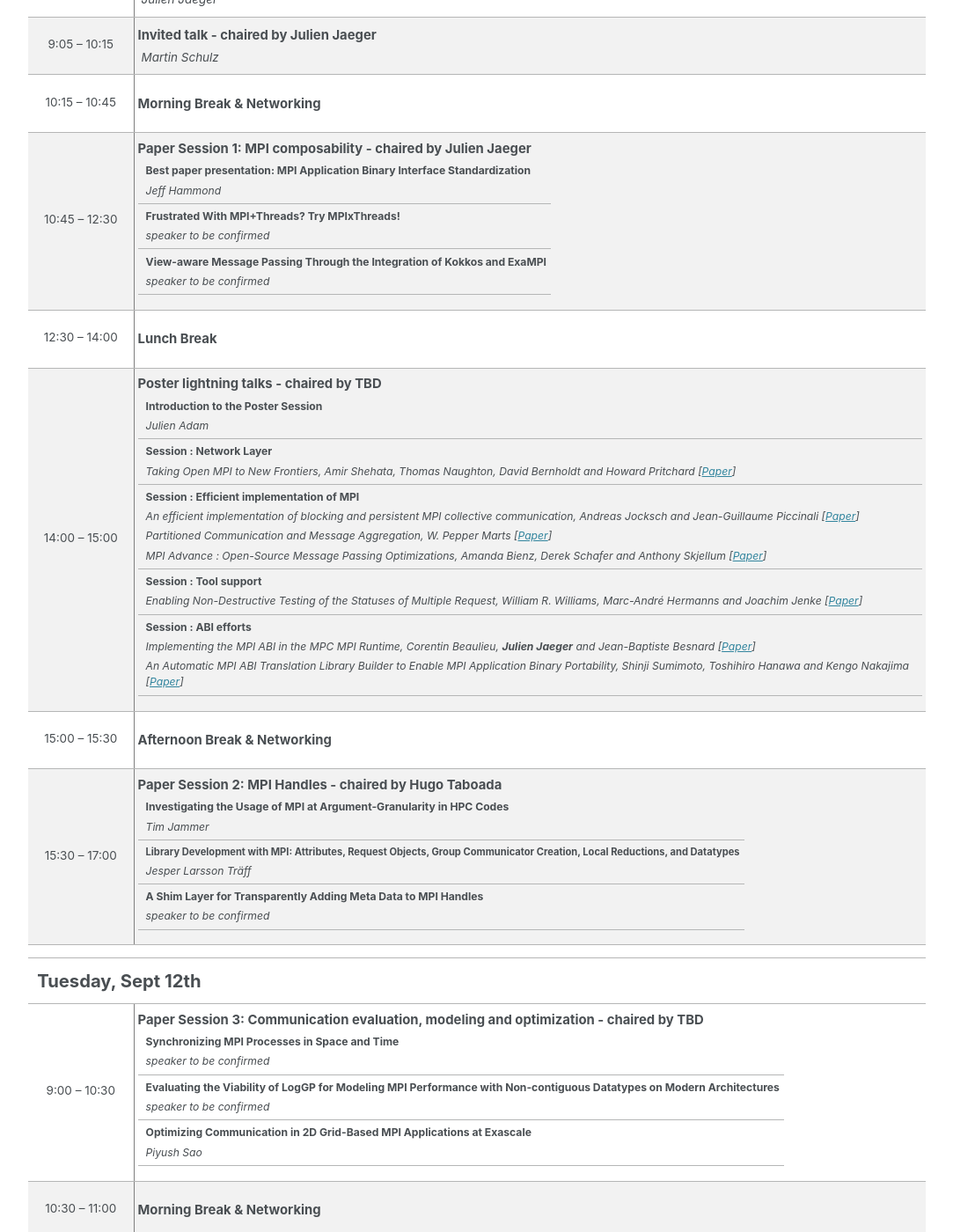
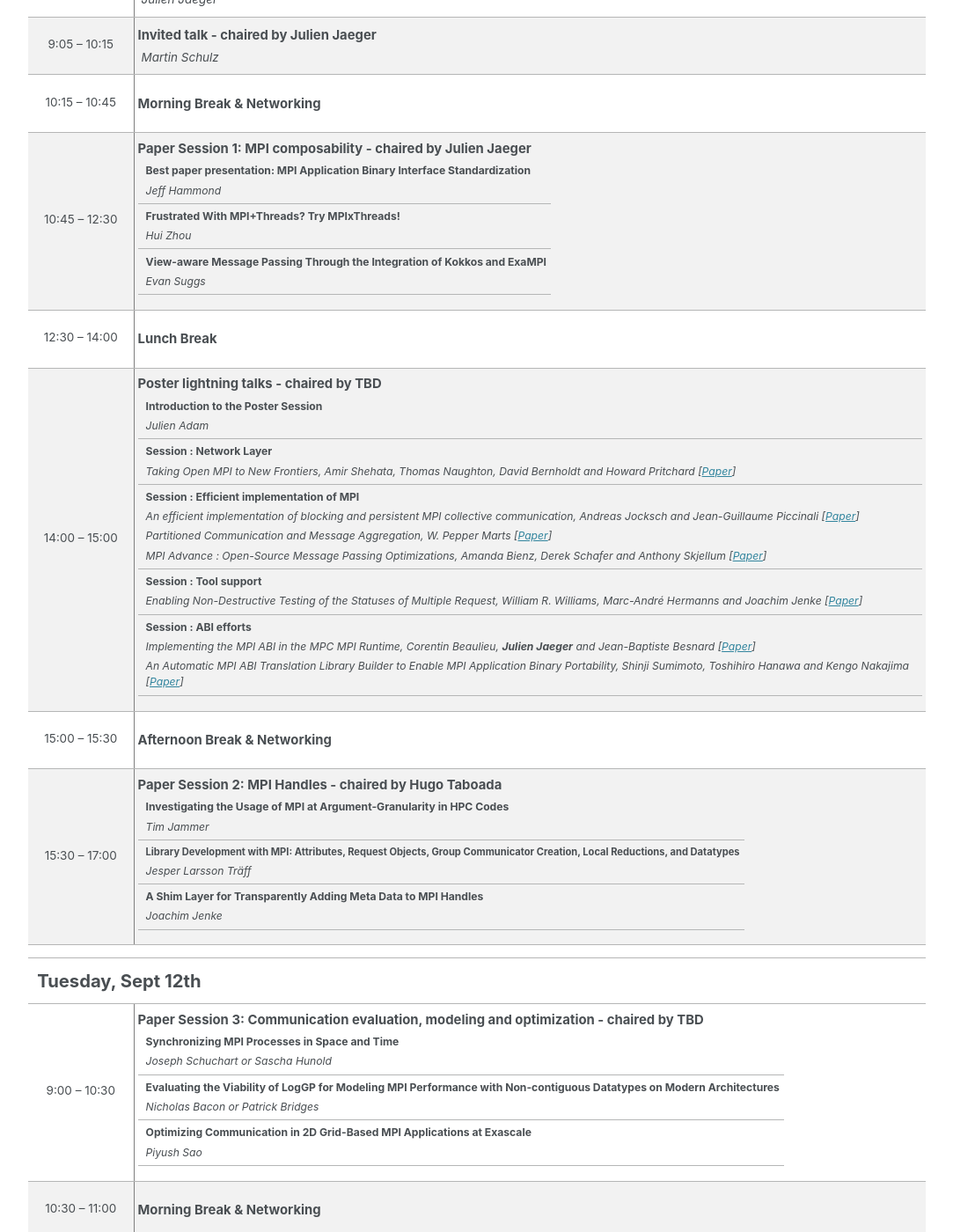
Before and after one commit to eurompi23/eurompi23.github.io, a Jekyll site: the page built from _pages/program.md, in a window 1280 px wide and 1400 px high, scrolled down 702 px. Shown: the whole window at 88% size, without its empty margins (96-1179 px from the left). Built offline with Jekyll 4.4.1, drawn with Linux system fonts in a browser that asks for light colours; cached includes are drawn as plain includes; some of the changed text lies outside the part shown.

Commit message:
update speakers

```diff
--- a/_pages/program.md
+++ b/_pages/program.md
@@ -207,13 +207,13 @@ Zoom link (coming soon)</td>
             <tr>
               <td>
                 <div style="font-weight:bold;padding-left:4px;font-size:1.20em">Frustrated With MPI+Threads? Try MPIxThreads!</div>
-                <div style="padding-top:4px;padding-left:4px;font-size:1.20em;font-style:italic">speaker to be confirmed</div>
+                <div style="padding-top:4px;padding-left:4px;font-size:1.20em;font-style:italic">Hui Zhou</div>
               </td>
             </tr>
             <tr>
               <td>
                 <div style="font-weight:bold;padding-left:4px;font-size:1.20em">View-aware Message Passing Through the Integration of Kokkos and ExaMPI</div>
-                <div style="padding-top:4px;padding-left:4px;font-size:1.20em;font-style:italic">speaker to be confirmed</div>
+                <div style="padding-top:4px;padding-left:4px;font-size:1.20em;font-style:italic">Evan Suggs</div>
               </td>
           </tr></tbody></table>
         </td>
@@ -298,7 +298,7 @@ Zoom link (coming soon)</td>
             <tr>
               <td>
                 <div style="font-weight:bold;padding-left:4px;font-size:1.20em">A Shim Layer for Transparently Adding Meta Data to MPI Handles</div>
-                <div style="padding-top:4px;padding-left:4px;font-size:1.20em;font-style:italic">speaker to be confirmed</div>
+                <div style="padding-top:4px;padding-left:4px;font-size:1.20em;font-style:italic">Joachim Jenke</div>
               </td>
             </tr></tbody></table>
         </td>
@@ -319,13 +319,13 @@ Zoom link (coming soon)</td>
             <tr>
               <td>
                 <div style="font-weight:bold;padding-left:4px;font-size:1.20em">Synchronizing MPI Processes in Space and Time</div>
-                <div style="padding-top:4px;padding-left:4px;font-size:1.20em;font-style:italic">speaker to be confirmed</div>
+                <div style="padding-top:4px;padding-left:4px;font-size:1.20em;font-style:italic">Joseph Schuchart or Sascha Hunold</div>
               </td>
             </tr>
             <tr>
               <td>
                 <div style="font-weight:bold;padding-left:4px;font-size:1.20em">Evaluating the Viability of LogGP for Modeling MPI Performance with Non-contiguous Datatypes on Modern Architectures</div>
-                <div style="padding-top:4px;padding-left:4px;font-size:1.20em;font-style:italic">speaker to be confirmed</div>
+                <div style="padding-top:4px;padding-left:4px;font-size:1.20em;font-style:italic">Nicholas Bacon or Patrick Bridges</div>
               </td>
             </tr>
             <tr>
@@ -374,7 +374,7 @@ Zoom link (coming soon)</td>
             <tr>
               <td>
                 <div style="font-weight:bold;padding-left:4px;font-size:1.20em">Improving MPI Safety for Modern Languages</div>
-                <div style="padding-top:4px;padding-left:4px;font-size:1.20em;font-style:italic">speaker  to be confirmed</div>
+                <div style="padding-top:4px;padding-left:4px;font-size:1.20em;font-style:italic">Jake Tronge or Howard Pritchard</div>
               </td>
             </tr>
             <tr>
```
